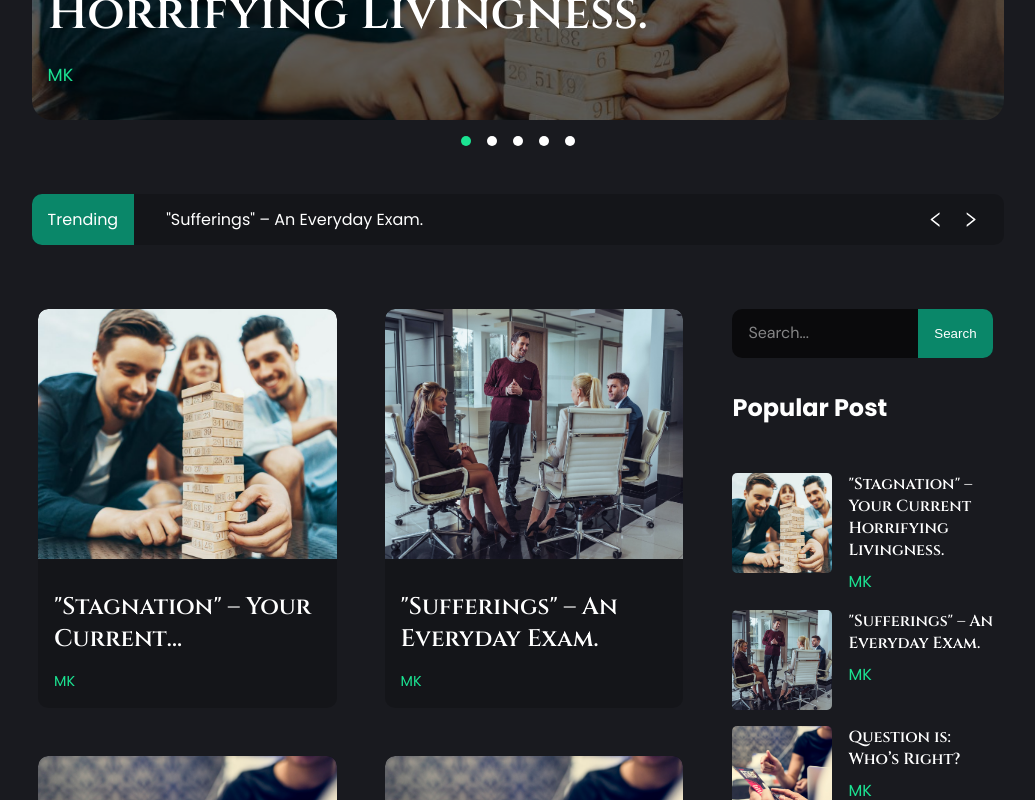
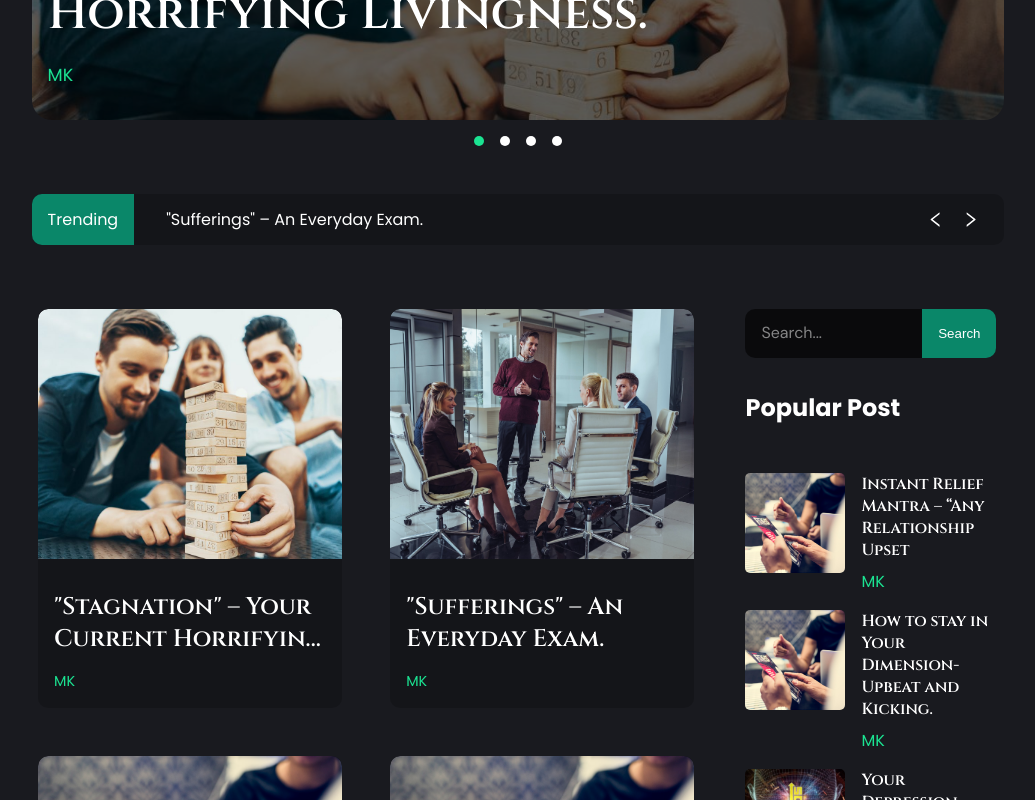
Before and after one commit to Xaverick/tutwithmk, a React (Vite) app: page /blogs in a window 1280 px wide. Shown: the part 980-1780 px from the top of the page, without its empty margins (122-1157 px from the left). Built offline with nearby package versions, Linux system fonts and the light colour scheme.

Commit message:
fixed testimonial error

```diff
--- a/package.json
+++ b/package.json
@@ -16,6 +16,7 @@
     "@mui/lab": "^5.0.0-alpha.136",
     "@mui/material": "^5.14.0",
     "@mui/styled-engine-sc": "^5.12.0",
+    "@radix-ui/react-tooltip": "^1.0.6",
     "email-js": "^2.0.2",
     "emailjs": "^4.0.2",
     "framer-motion": "^10.12.20",
--- a/src/components/Testimonial/Testimonials.jsx
+++ b/src/components/Testimonial/Testimonials.jsx
@@ -9,7 +9,7 @@ import italy from '../../assets/homeTestimonial/italy.jpeg'
 import slovakia from '../../assets/homeTestimonial/slovakia.jpeg'
 import mumbai from '../../assets/homeTestimonial/mumbai.jpeg'
 import { Tooltip } from 'react-tooltip'
-
+import * as Tooltips from '@radix-ui/react-tooltip';
 
 const testimonial = {
   dubai: "\"You can see the results instantly not only in your Business but in your Personal Life too.\" <br /> <p> A.K., Entrepreneur - DUBAI </p>",
@@ -57,7 +57,7 @@ const Testimonials = ({name}) => {
                     data-tooltip-html={testimonial.usa}
                     data-tooltip-id="usa"
                 />
-                <Tooltip id="usa" effect='solid'  noArrow  place='left' className='tooltip'/>
+                <Tooltip id="usa" effect='solid'  noArrow  place='top' className='tooltip'/>
 
 
 
@@ -101,8 +101,12 @@ const Testimonials = ({name}) => {
                     data-tooltip-html={testimonial.mumbai}
                     data-tooltip-id="mumbai"
                 />
+
                 <Tooltip id="mumbai" effect='solid' noArrow  place='bottom' className='tooltip'/>
               </div>
+
+
+
 
             </div>
 
--- a/src/components/Testimonial/Testimonials.scss
+++ b/src/components/Testimonial/Testimonials.scss
@@ -106,6 +106,7 @@
                         // text-align: center;
                         // line-height: 1.5;
                         // opacity: 1;
+                        z-index: 100 !important;
                         max-width: 300px !important;
                         background-color: var(--primary-color) !important;
                         box-shadow: 0 0 25px rgba(0, 0, 0, 0.1) !important;
--- a/src/container/Blogs/Blogs.jsx
+++ b/src/container/Blogs/Blogs.jsx
@@ -12,7 +12,7 @@ import {BlogData} from '../../Data'
 const Blogs = () => {
     const [trendingIndex, setTrendingIndex] = useState(0)
     const [currentIndex, setCurrentIndex] = useState(0)
-    const limitedData = BlogData.slice(0, 5)
+    const limitedData = BlogData.slice(3, 7)
     const data = BlogData[currentIndex]
     const barData = BlogData[trendingIndex]
     const navigate = useNavigate()
@@ -110,7 +110,7 @@ const Blogs = () => {
 
                     <div className="popular-post">
                         <h2 className='heading'>Popular Post</h2>
-                        {BlogData.map((item, index) => (
+                        {limitedData.map((item, index) => (
                             <div className='blog__card' key={index}>
                                 <img src={item.img} alt="" />
                                 <div className='blog__card__content'>
```
Also changed, not shown: 1 other file (tests, documents, lock files or other folders).
